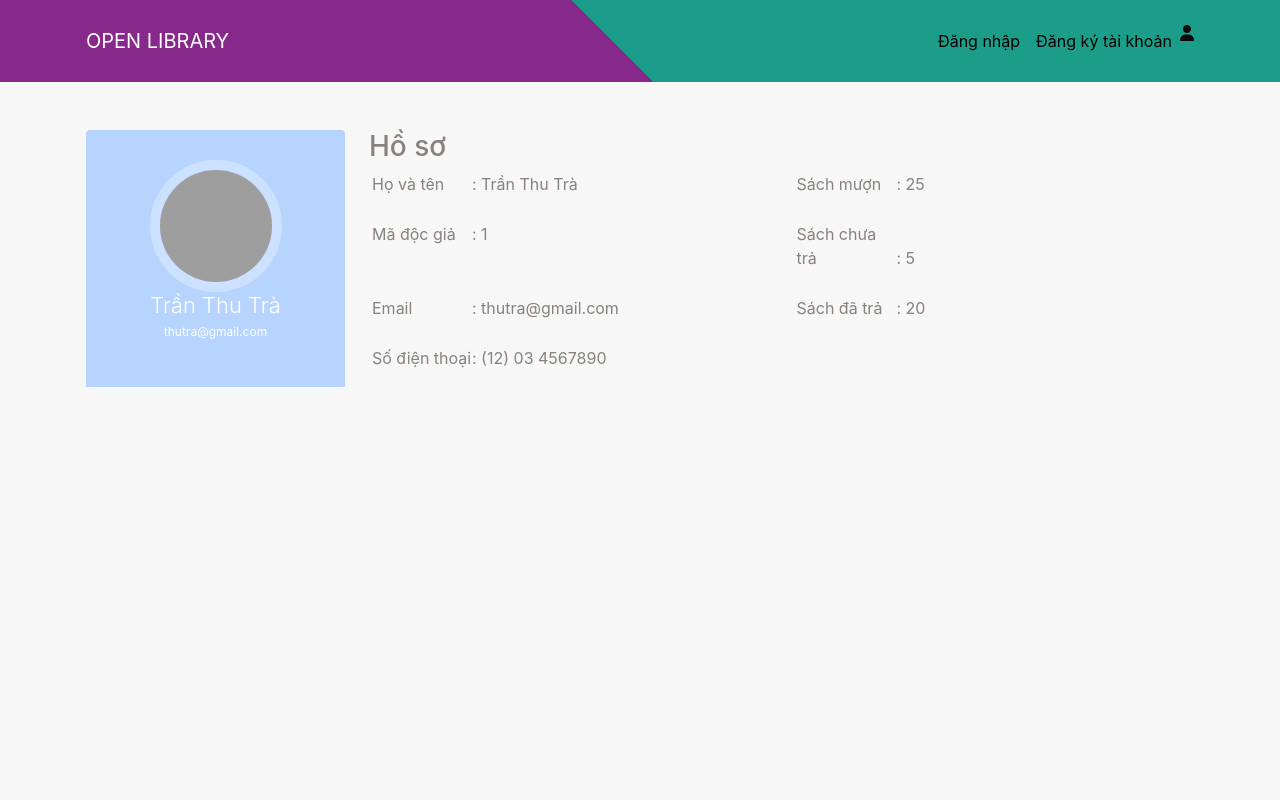
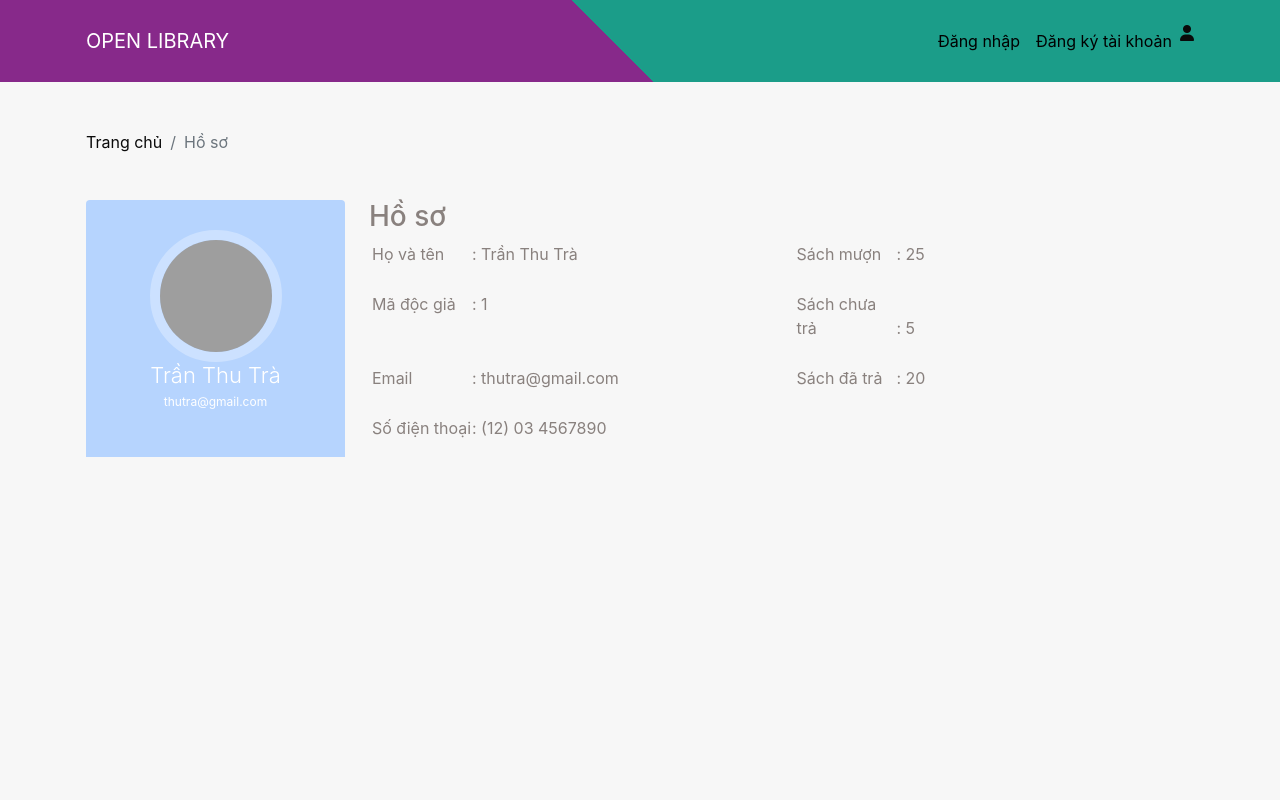
Before and after one commit to KIT2022G4/Project_Library_G4, a React (Create React App) app in the folder front_end_react_g4/: page /profile in a window 1280 px wide. Shown: the top 800 px of the page. Built offline with nearby package versions, Linux system fonts and the light colour scheme; grey boxes are pictures that could not be loaded.

Commit message:
Update Profile.js

```diff
--- a/front_end_react_g4/src/Page/Profile/Profile.js
+++ b/front_end_react_g4/src/Page/Profile/Profile.js
@@ -5,6 +5,14 @@
     return (
         <>
             <div class="container bootstrap snippets bootdey profile-edit">
+                 {/* Breadcrumb  */}
+                 <nav style={{}} aria-label="breadcrumb">
+                    <ol class="breadcrumb">
+                        <li class="breadcrumb-item"><Link to="/"><a href="#">Trang chủ</a></Link></li>
+                        <li class="breadcrumb-item active" aria-current="page">Hồ sơ</li>
+                    </ol>
+                </nav>
+                {/*End of breadcrumb */}
                 <div class="row profile-fix">
                     <div class="profile-nav col-md-3">
                         <div class="panel">
```
